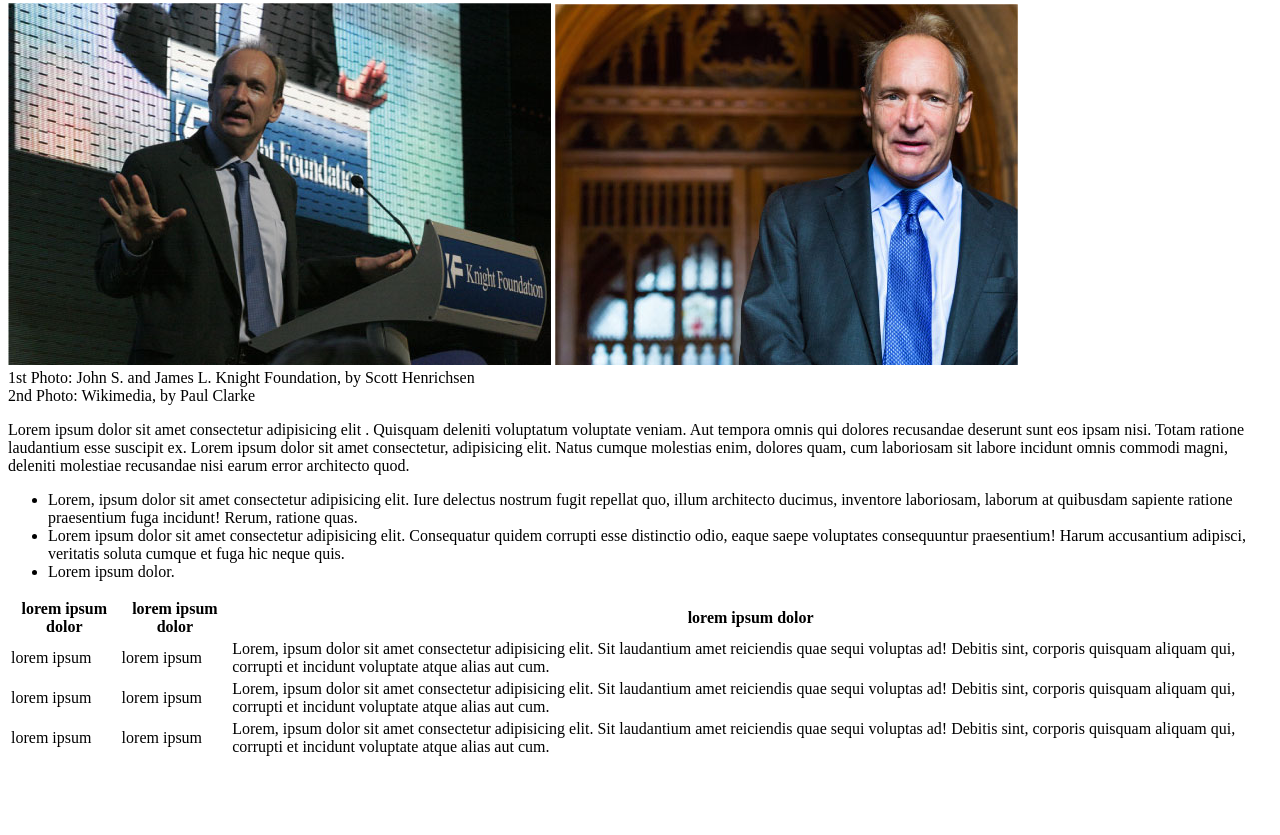
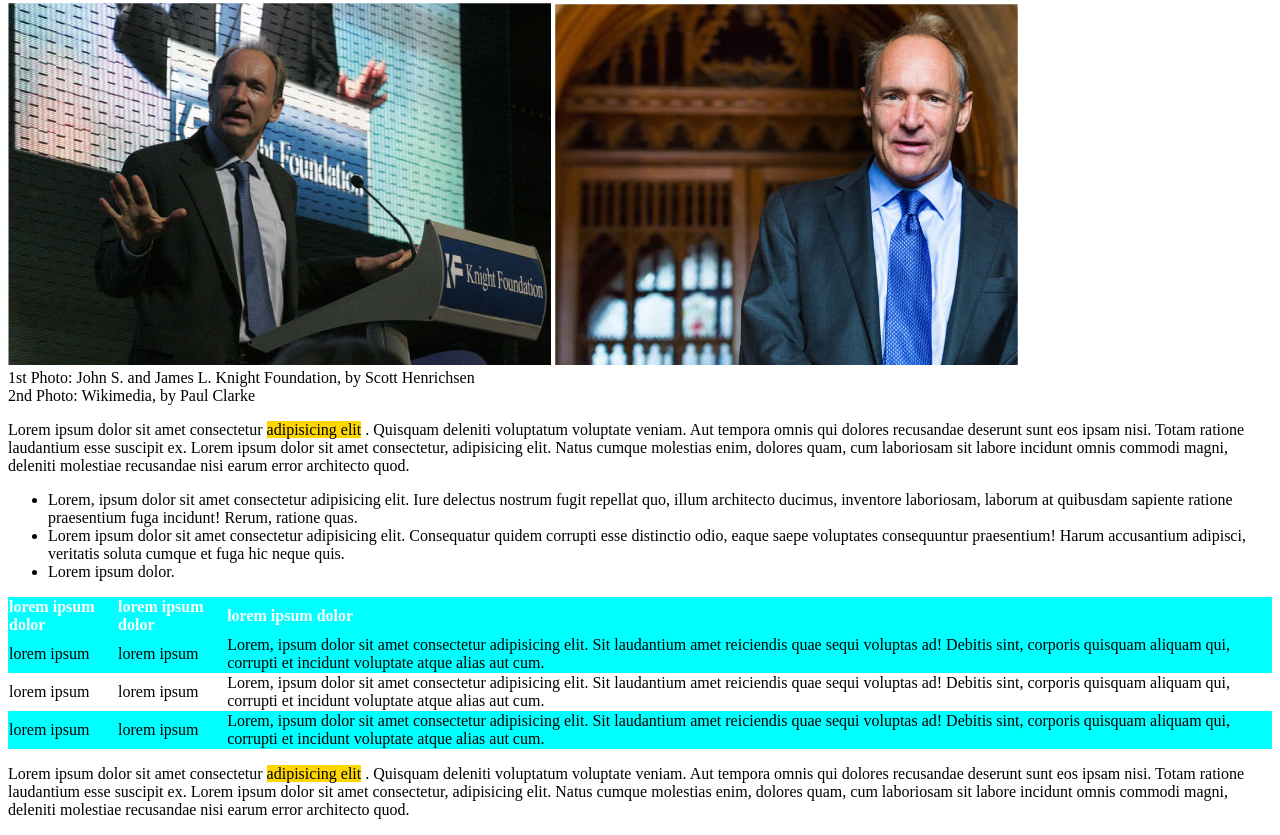
Before and after one commit to Angelop26/html-css-booleaner, a plain HTML site: page index.html in a window 1280 px wide. Shown: the part 411-1246 px from the top of the page. Before the commit the page ends 1178 px from the top, so only its background shows below. Drawn offline with Linux system fonts and the light colour scheme.

Commit message:
add: explanation section

```diff
--- a/css/style.css
+++ b/css/style.css
@@ -1,10 +1,13 @@
-/* *{
-    margin: 0;
-    padding: 0;
+ *{
+    /* margin: 0;
+    padding: 0;  */
     box-sizing: border-box;
-} */
+}
 
 /* COMMON */
+th, td{
+    text-align: left;
+}
 
 /* HEADER */
 header{
@@ -33,3 +36,18 @@ h1{
 .creator{
     color: aqua;
 }
+
+table{
+    border-collapse: collapse;
+}
+
+thead{
+    color: white;
+    background-color: rgb(61, 97, 240);
+}
+
+tr:nth-child(odd){background-color: cyan;}
+
+.highlights{
+    background-color: gold;
+}
--- a/index.html
+++ b/index.html
@@ -34,25 +34,25 @@
             </div>
         </section>
         <!-- /Main title section -->
+
         <!-- expalnation section -->
         <section>
-            <p>Lorem ipsum dolor sit amet consectetur <span>adipisicing elit</span> . Quisquam deleniti voluptatum voluptate veniam. Aut tempora omnis qui dolores recusandae deserunt sunt eos ipsam nisi. Totam ratione laudantium esse suscipit ex. Lorem ipsum dolor sit amet consectetur, adipisicing elit. Natus cumque molestias enim, dolores quam, cum laboriosam sit labore incidunt omnis commodi magni, deleniti molestiae recusandae nisi earum error architecto quod.</p>
-            <div>
+            <p>Lorem ipsum dolor sit amet consectetur <span class="highlights">adipisicing elit</span> . Quisquam deleniti voluptatum voluptate veniam. Aut tempora omnis qui dolores recusandae deserunt sunt eos ipsam nisi. Totam ratione laudantium esse suscipit ex. Lorem ipsum dolor sit amet consectetur, adipisicing elit. Natus cumque molestias enim, dolores quam, cum laboriosam sit labore incidunt omnis commodi magni, deleniti molestiae recusandae nisi earum error architecto quod.</p>
+
                 <ul>
                     <li>Lorem, ipsum dolor sit amet consectetur adipisicing elit. Iure delectus nostrum fugit repellat quo, illum architecto ducimus, inventore laboriosam, laborum at quibusdam sapiente ratione praesentium fuga incidunt! Rerum, ratione quas.</li>
                     <li>Lorem ipsum dolor sit amet consectetur adipisicing elit. Consequatur quidem corrupti esse distinctio odio, eaque saepe voluptates consequuntur praesentium! Harum accusantium adipisci, veritatis soluta cumque et fuga hic neque quis.</li>
                     <li>Lorem ipsum dolor.</li>
                 </ul>
-            </div>
 
             <table>
-                <thead>
-                    <th>lorem ipsum dolor</th>
-                    <th>lorem ipsum dolor</th>
-                    <th>lorem ipsum dolor</th>
+                <thead class="color-blue">
+                    <th class="color-white">lorem ipsum dolor</th>
+                    <th class="color-white">lorem ipsum dolor</th>
+                    <th class="color-white">lorem ipsum dolor</th>
                 </thead>
                 <tbody>
-                    <tr>
+                    <tr class="color-cyan">
                         <td>lorem ipsum</td>
                         <td>lorem ipsum</td>
                         <td>Lorem, ipsum dolor sit amet consectetur adipisicing elit. Sit laudantium amet reiciendis quae sequi voluptas ad! Debitis sint, corporis quisquam aliquam qui, corrupti et incidunt voluptate atque alias aut cum.</td>
@@ -62,14 +62,17 @@
                         <td>lorem ipsum</td>
                         <td>Lorem, ipsum dolor sit amet consectetur adipisicing elit. Sit laudantium amet reiciendis quae sequi voluptas ad! Debitis sint, corporis quisquam aliquam qui, corrupti et incidunt voluptate atque alias aut cum.</td>
                     </tr>
-                    <tr>
+                    <tr class="color-cyan">
                         <td>lorem ipsum</td>
                         <td>lorem ipsum</td>
                         <td>Lorem, ipsum dolor sit amet consectetur adipisicing elit. Sit laudantium amet reiciendis quae sequi voluptas ad! Debitis sint, corporis quisquam aliquam qui, corrupti et incidunt voluptate atque alias aut cum.</td>
                     </tr>
                 </tbody>
+
+
             </table>
 
+            <p>Lorem ipsum dolor sit amet consectetur <span class="highlights">adipisicing elit</span> . Quisquam deleniti voluptatum voluptate veniam. Aut tempora omnis qui dolores recusandae deserunt sunt eos ipsam nisi. Totam ratione laudantium esse suscipit ex. Lorem ipsum dolor sit amet consectetur, adipisicing elit. Natus cumque molestias enim, dolores quam, cum laboriosam sit labore incidunt omnis commodi magni, deleniti molestiae recusandae nisi earum error architecto quod.</p>
         </section>
         <!-- /explanation section -->
 
```
